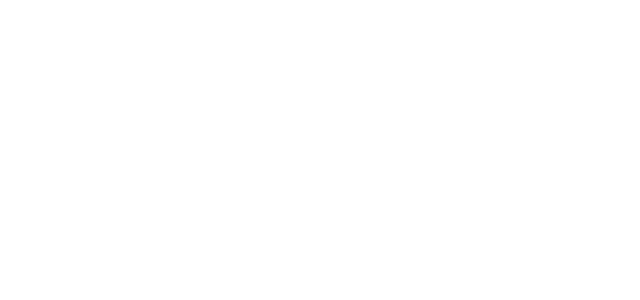
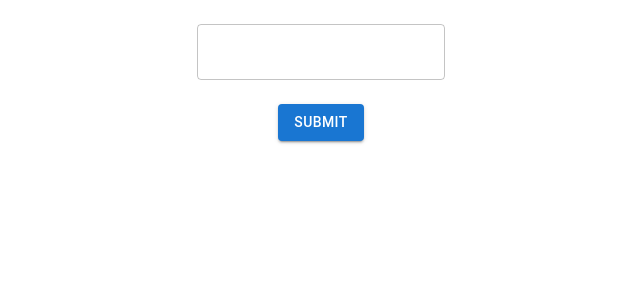
Before and after one commit to hadarYeger13/escape-room, a React (Create React App) app: page /escape-room/chipopa-lock in a window 1280 px wide. Before the commit this address had no page. Shown: the top 300 px of the page, without its empty margins (319-959 px from the left). Built offline with nearby package versions, Linux system fonts and the light colour scheme.

Commit message:
Adding Chipopa lock

```diff
--- a/src/index.tsx
+++ b/src/index.tsx
@@ -5,6 +5,7 @@
 import { PorchLock } from "./pages/PorchLock";
 import { Layout } from "./pages/Layout";
 import { BedroomLock } from "./pages/BedroomLock";
+import { ChipopaLock } from "./pages/ChipopaLock";
 
 const App = () => {
     return (
@@ -14,6 +15,7 @@
                     <Route index element={<Home/>}/>
                     <Route path={"porch-lock"} element={<PorchLock/>}/>
                     <Route path={"bedroom-lock"} element={<BedroomLock/>}/>
+                    <Route path={"chipopa-lock"} element={<ChipopaLock/>}/>
                 </Route>
             </Routes>
         </BrowserRouter>
--- /dev/null
+++ b/src/pages/ChipopaLock.tsx
@@ -0,0 +1,110 @@
+import React, { FC, useRef, useState } from "react";
+import { Box, Button, Dialog, DialogContent, DialogTitle, TextField, Typography } from "@mui/material";
+import { useWindowSize } from "react-use";
+import ReactConfetti from "react-confetti";
+
+export const ChipopaLock: FC = () => {
+    const { width, height } = useWindowSize();
+    const [showConfetti, setShowConfetti] = useState<boolean>(false);
+
+    const [value, setValue] = useState<string>("");
+    const [error, setError] = useState<boolean>(false);
+
+    const [errorDialogOpen, setErrorDialogOpen] = useState<boolean>(false);
+    const errorDialogText = useRef<string>("");
+
+    const onValueChange = (e) => {
+        setError(false);
+        setValue(e.target.value);
+    }
+
+    const onSubmit = () => {
+        if(value !== "צ׳יפופה המתוקה") {
+            setError(true);
+            if (value === "נשיקה") {
+                setErrorDialogOpen(true);
+                errorDialogText.current = "באמת חשבת שזה כזה קל?";
+            }
+            if (value === "1111") {
+                setErrorDialogOpen(true);
+                errorDialogText.current = "ווהו! שוב נפלת בבור??"
+            }
+            if (value === "גוצ׳ה") {
+                setErrorDialogOpen(true);
+                errorDialogText.current = "צ׳יפוטון, צ׳יפוטון... מה נעשה איתך צ׳יפוטון?";
+            }
+            if (value === "כלים") {
+                setErrorDialogOpen(true);
+                errorDialogText.current = "נכון! אבל זאת לא התשובה, סתם רצינו לוודא שלא שכחת...";
+            }
+            if (value === "צ׳יפופו החכם") {
+                setErrorDialogOpen(true);
+                errorDialogText.current = "כנראה לא כזה חכם...";
+            }
+            if (value === "קאהוט") {
+                setErrorDialogOpen(true);
+                errorDialogText.current = "ערבבת את כל הקלפים..?";
+            }
+            if (value === "לא במקום" || value === "בסלון" || value === "באמצע הבית") {
+                setErrorDialogOpen(true);
+                errorDialogText.current = "ווהו! כמעט נפלתי! אהה לא.. זה אתה נפלת בפח!";
+            }
+            if (value === "מנה חמה") {
+                setErrorDialogOpen(true);
+                errorDialogText.current = "איכסססס אנחנו לא מעודדים דברים כאלה!";
+            }
+        }
+        else {
+            setShowConfetti(true);
+        }
+    }
+
+    const onErrorDialogClose = () => {
+        setErrorDialogOpen(false);
+        errorDialogText.current = "";
+        setValue("");
+        setError(false);
+    }
+
+    return (
+        <>
+            <Box sx={{ display: "flex", flexDirection: "column", alignItems: "center", gap: "24px", marginTop: "24px" }}>
+                <TextField
+                    dir={"rtl"}
+                    value={value}
+                    onChange={onValueChange}
+                    error={error}
+                />
+                <Button sx={{ width: "fit-content" }}
+                        variant={"contained"}
+                        onClick={onSubmit}
+                >
+                    Submit
+                </Button>
+            </Box>
+            <Dialog
+                open={errorDialogOpen}
+                onClose={onErrorDialogClose}
+            >
+                <DialogTitle sx={{ display: "flex", justifyContent: "center" }}
+                    dir={"rtl"}
+                >
+                    נפלת בפח!
+                </DialogTitle>
+                <DialogContent
+                    dir={"rtl"}
+                >
+                    {errorDialogText.current}
+                </DialogContent>
+            </Dialog>
+            {showConfetti
+                ? <ReactConfetti
+                    width={width}
+                    height={height}
+                    numberOfPieces={1000}
+                />
+                : null
+            }
+        </>
+    )
+}
--- a/src/pages/Home.tsx
+++ b/src/pages/Home.tsx
@@ -11,6 +11,7 @@
 
             <Link to={"/escape-room/porch-lock"}>Porch lock</Link>
             <Link to={"/escape-room/bedroom-lock"}>Bedroom lock</Link>
+            <Link to={"/escape-room/chipopa-lock"}>Chipopa lock</Link>
         </Box>
     );
 }
```
